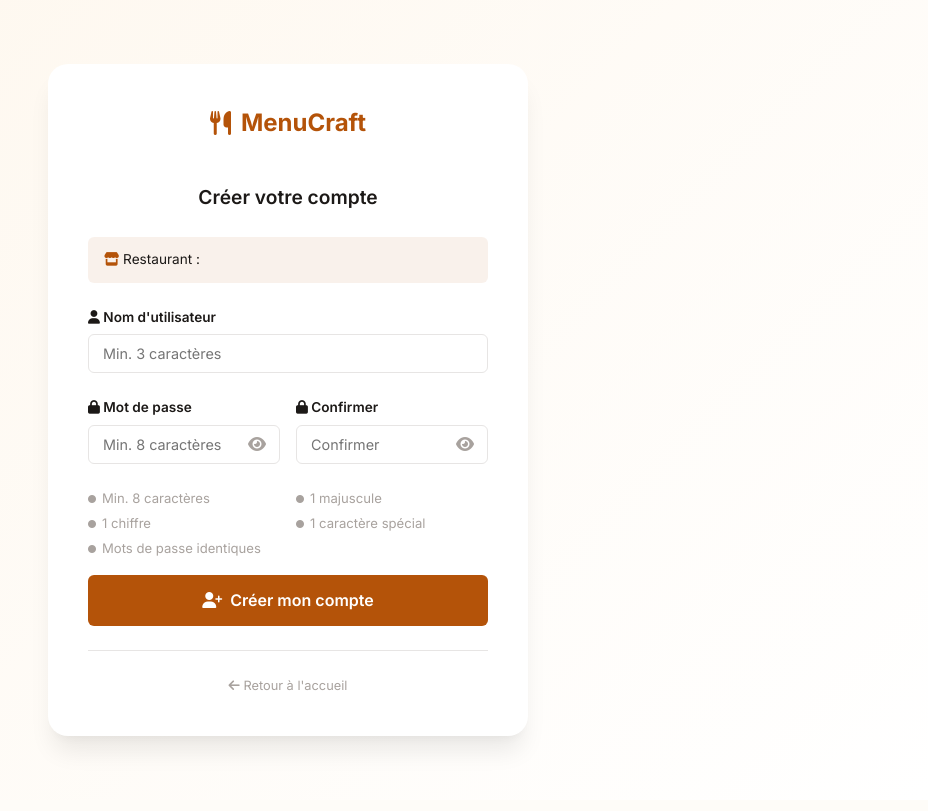
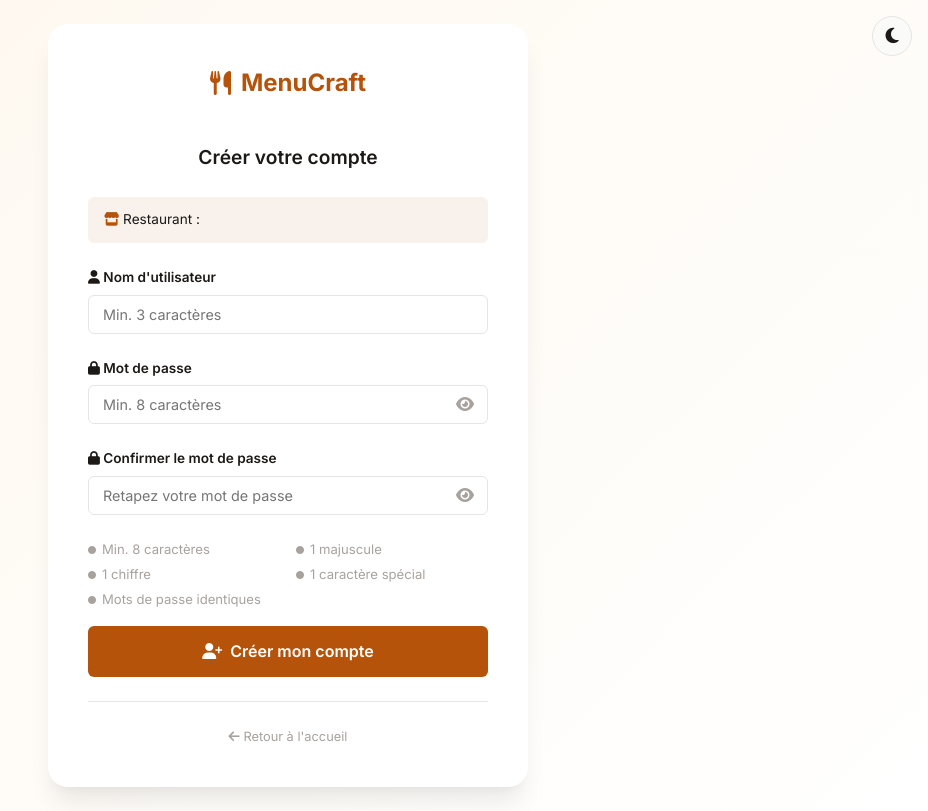
Before and after one commit to GeoffreyPerez13/ProjetMenuCraft, a PHP site: page /ProjetMenuCraft/app/Views/admin/register.php in a window 1280 px wide. Shown: the whole page, without its empty margins (352-1280 px from the left). Before the commit the page ends 748 px from the top, so only its background shows below. Run offline with PHP 8.4, Linux system fonts and the light colour scheme; some libraries are stand-ins or nearby versions.

Commit message:
fix: register page UI + toast dark mode + floor plan delete toasts
- Register: add dark mode toggle button + detection script in head
- Register: separate password and confirmation fields on individual lines
- Register: specific error messages for invitation token (not found/used/expired)
- Register: try-catch around account creation with error logging
- Toast (footer): use CSS variables for background/text color (dark mode fix)
- Floor plan: add showToast on element/table deletion and bulk delete

```diff
--- a/app/Views/admin/floor-plan.php
+++ b/app/Views/admin/floor-plan.php
@@ -1037,9 +1037,11 @@ function deleteSelected() {
     } else {
         return;
     }
+    const label = selectedType === 'table' ? 'Table supprimée' : 'Élément supprimé';
     markDirty();
     deselectAll();
     renderFloor();
+    showToast(label);
 }
 
 function deleteAllTables() {
@@ -1054,6 +1056,7 @@ function deleteAllTables() {
     markDirty();
     deselectAll();
     renderFloor();
+    showToast(total + ' objet' + (total > 1 ? 's' : '') + ' supprimé' + (total > 1 ? 's' : ''));
 }
 
 // ─── Save ───
--- a/app/Views/admin/register.php
+++ b/app/Views/admin/register.php
@@ -13,7 +13,12 @@ if (!isset($token)) $token = '';
     <title><?= htmlspecialchars($pageTitle) ?></title>
     <link href="https://fonts.googleapis.com/css2?family=Inter:wght@400;500;600;700;800&display=swap" rel="stylesheet">
     <link rel="stylesheet" href="https://cdnjs.cloudflare.com/ajax/libs/font-awesome/6.5.1/css/all.min.css">
-    <link rel="stylesheet" href="<?= APP_URL ?>/assets/css/admin.css">
+    <link rel="stylesheet" href="<?= rtrim(APP_URL, '/') ?>/assets/css/admin.css">
+    <script>
+        if (localStorage.getItem('darkMode') === 'true' || (!localStorage.getItem('darkMode') && window.matchMedia('(prefers-color-scheme: dark)').matches)) {
+            document.documentElement.classList.add('dark-mode');
+        }
+    </script>
 </head>
 <body>
 <div class="auth-page">
@@ -43,7 +48,6 @@ if (!isset($token)) $token = '';
                 <input type="text" name="username" class="form-control" required placeholder="Min. 3 caractères" minlength="3">
             </div>
 
-            <div class="form-row">
             <div class="form-group">
                 <label><i class="fas fa-lock"></i> Mot de passe</label>
                 <div style="position:relative;">
@@ -51,12 +55,12 @@ if (!isset($token)) $token = '';
                     <button type="button" class="pwd-toggle-btn" onclick="togglePwd(this)" title="Afficher/Masquer"><i class="fas fa-eye"></i></button>
                 </div>
             </div>
+
             <div class="form-group">
-                    <label><i class="fas fa-lock"></i> Confirmer</label>
+                <label><i class="fas fa-lock"></i> Confirmer le mot de passe</label>
                 <div style="position:relative;">
-                        <input type="password" id="regConfirm" name="password_confirmation" class="form-control" required placeholder="Confirmer" style="padding-right:40px;">
+                    <input type="password" id="regConfirm" name="password_confirmation" class="form-control" required placeholder="Retapez votre mot de passe" style="padding-right:40px;">
                     <button type="button" class="pwd-toggle-btn" onclick="togglePwd(this)" title="Afficher/Masquer"><i class="fas fa-eye"></i></button>
-                    </div>
                 </div>
             </div>
 
@@ -79,6 +83,10 @@ if (!isset($token)) $token = '';
             </a>
         </div>
     </div>
+
+    <button type="button" id="darkModeToggle" style="position:absolute;top:16px;right:16px;background:var(--color-bg-alt, #f3f4f6);border:1px solid var(--color-border, #e5e7eb);border-radius:50%;width:40px;height:40px;display:flex;align-items:center;justify-content:center;cursor:pointer;font-size:1.1rem;color:var(--color-text, #1f2937);transition:all 0.2s;" aria-label="Basculer mode sombre">
+        <i class="fas fa-moon"></i>
+    </button>
 </div>
 <style>
 .pwd-toggle-btn { position:absolute;right:10px;top:50%;transform:translateY(-50%);background:none;border:none;cursor:pointer;color:var(--color-text-muted);font-size:1rem;padding:4px; }
@@ -123,6 +131,21 @@ function togglePwd(btn) {
     np.addEventListener('input', check);
     cp.addEventListener('input', check);
 })();
+
+// Dark mode toggle
+const dmToggle = document.getElementById('darkModeToggle');
+const dmIcon = dmToggle.querySelector('i');
+function updateDmIcon() {
+    const isDark = document.documentElement.classList.contains('dark-mode');
+    dmIcon.className = isDark ? 'fas fa-sun' : 'fas fa-moon';
+}
+updateDmIcon();
+dmToggle.addEventListener('click', function() {
+    document.documentElement.classList.toggle('dark-mode');
+    const isDark = document.documentElement.classList.contains('dark-mode');
+    localStorage.setItem('darkMode', isDark ? 'true' : 'false');
+    updateDmIcon();
+});
 </script>
 </body>
 </html>
--- a/app/Views/partials/footer.php
+++ b/app/Views/partials/footer.php
@@ -50,7 +50,7 @@ function showToast(message, type = 'success', duration = 3000) {
     const toast = document.createElement('div');
     const icons = {success:'fa-check-circle', error:'fa-exclamation-circle', info:'fa-info-circle'};
     const colors = {success:'#28a745', error:'#dc3545', info:'#17a2b8'};
-    toast.style.cssText = `pointer-events:auto;display:flex;align-items:center;gap:8px;padding:12px 18px;background:#fff;border-left:4px solid ${colors[type]||colors.info};border-radius:8px;box-shadow:0 4px 12px rgba(0,0,0,.15);font-size:.875rem;opacity:0;transform:translateX(30px);transition:all .3s ease;`;
+    toast.style.cssText = `pointer-events:auto;display:flex;align-items:center;gap:8px;padding:12px 18px;background:var(--color-bg, #fff);color:var(--color-text, #1f2937);border-left:4px solid ${colors[type]||colors.info};border-radius:8px;box-shadow:0 4px 12px rgba(0,0,0,.15);font-size:.875rem;opacity:0;transform:translateX(30px);transition:all .3s ease;`;
     toast.innerHTML = `<i class="fas ${icons[type]||icons.info}" style="color:${colors[type]||colors.info}"></i><span>${message}</span>`;
     container.appendChild(toast);
     requestAnimationFrame(() => { toast.style.opacity = '1'; toast.style.transform = 'translateX(0)'; });
```
Also changed, not shown: app/Controllers/AdminController.php (+24 -5 lines). Lines whose indentation alone changed are shown as unchanged.
